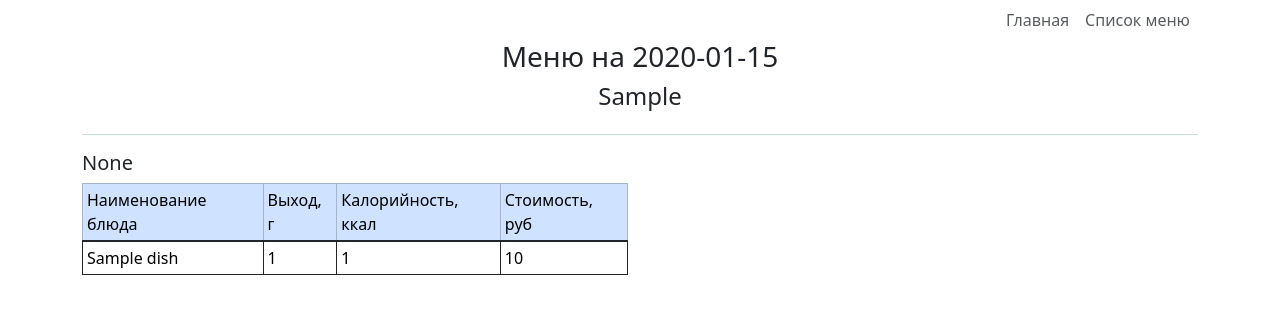
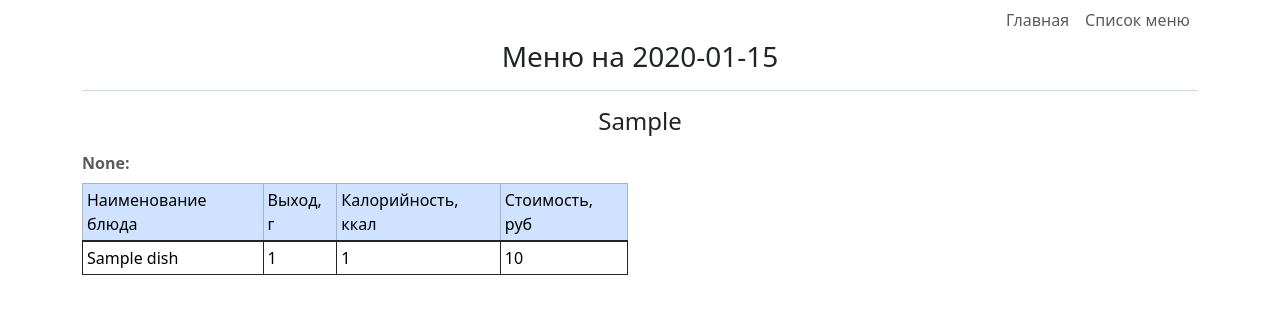
Before and after one commit to Oper/school_services, a Flask app: page /nutrition/2020-01-15 in a window 1280 px wide. Shown: the top 314 px of the page. Run offline with Flask 3, Linux system fonts and the light colour scheme; tables that the repository leaves empty hold one stand-in row (values such as "Sample post"); some libraries are stand-ins or nearby versions.

Commit message:
routes.py - Поправил сортировку меню на странице технолога; admin-nutritions.html - изменил "id" на "ИД" в таблице nutrition.html - добавил <caption> заголовок таблице, <hr>; nutritions.html - небольшие правки шаблона

```diff
--- a/school_service/routes.py
+++ b/school_service/routes.py
@@ -367,7 +367,7 @@
         })
     with app.app_context():
         tmp_menus = Menu.query.filter(and_(Menu.date_menu >= date_left, Menu.date_menu <= date_right)).order_by(
-            Menu.date_menu.desc(), Menu.type.desc()).all()
+            Menu.date_menu.desc(), Menu.type.desc(), Menu.category.desc()).all()
         tmp_menus.reverse()
     if tmp_menus:
         for _ in tmp_menus:
--- a/school_service/templates/admin-nutritions.html
+++ b/school_service/templates/admin-nutritions.html
@@ -63,7 +63,7 @@
             </div>
         </div>
     </div>
-    <h3>Список размещенных меню:</h3>
+    <h5>Список размещенных меню:</h5>
     <div class="accordion accordion-flush" id="accordionFlushExample">
         {% for d_key, d_value in menus.items() %}
         <div class="accordion-item">
@@ -86,7 +86,7 @@
                                 <caption><strong>{{ t_key }}:</strong></caption>
                                 <thead class="">
                                 <tr>
-                                    <th scope="col">id</th>
+                                    <th scope="col">ИД</th>
                                     <th scope="col">Блюдо</th>
                                     <th scope="col">Выход</th>
                                     <th scope="col">Калории</th>
--- a/school_service/templates/nutrition.html
+++ b/school_service/templates/nutrition.html
@@ -15,16 +15,16 @@
         <li class="nav-item"><a href="../nutrition" class="nav-link px-2 text-body-secondary">Список меню</a></li>
     </ul>
     <h3 class="text-center">{{ title }}</h3>
+    <div class="text-success">
+        <hr>
+    </div>
     <div class="row">
         {% for c_key, c_value in menu.items() %}
         <h4 class="text-center">{{ c_key }}</h4>
-        <div class="text-success">
-            <hr>
-        </div>
         {% for t_key, t_value in c_value.items() %}
         <div class="col-6">
-            <h5>{{ t_key }}</h5>
-            <table class="table table-responsive table-bordered border-dark table-sm">
+            <table class="table table-responsive table-bordered border-dark table-sm caption-top">
+                <caption><strong>{{ t_key }}:</strong></caption>
                 <thead>
                 <tr class="table-primary">
                     <td>Наименование блюда</td>
--- a/school_service/templates/nutritions.html
+++ b/school_service/templates/nutritions.html
@@ -19,7 +19,6 @@
     <h3 class="text-center">{{ title }}</h3>
     <h5>Список меню за последние 5 дней:</h5>
     <div class="row row-cols-1 row-cols-md-2 g-6">
-
         {% for item in menu_list %}
         <div class="col">
             <div class="card {{ "border-success" if item == date_todey }}">
@@ -35,7 +34,6 @@
             <br>
         </div>
         {% endfor %}
-
     </div>
 </div>
 </body>
```
